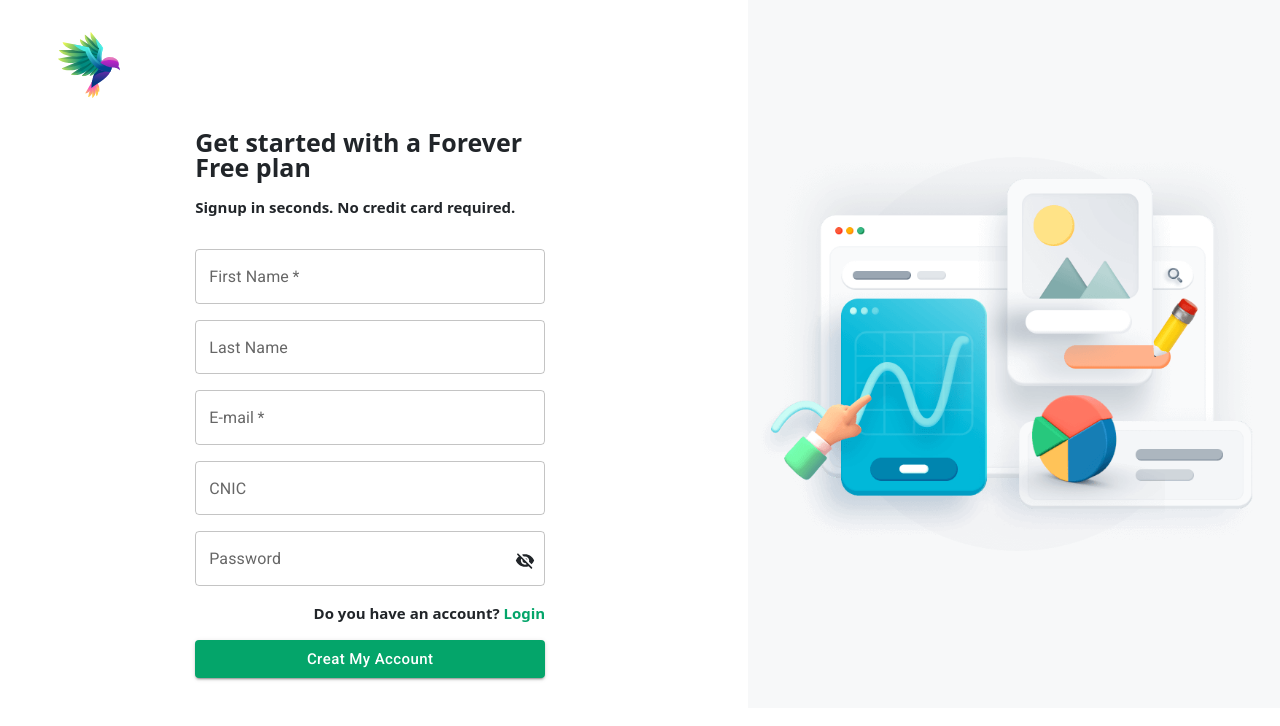
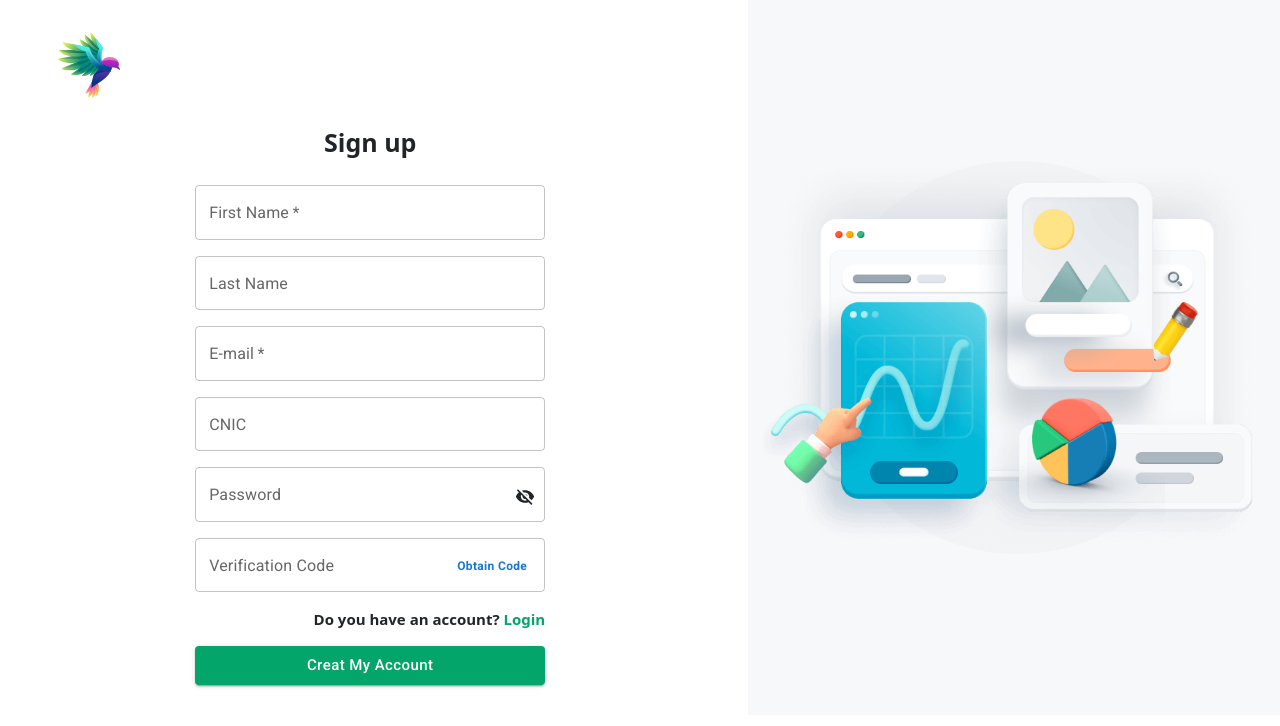
Before and after one commit to AdnanArch/Admission-portal-frontend, a React (Vite) app: page /signup in a window 1280 px wide. Shown: the top 726 px of the page. Built offline with nearby package versions, Linux system fonts and the light colour scheme.

Commit message:
login and registration done

```diff
--- a/src/index.css
+++ b/src/index.css
@@ -113,3 +113,11 @@ li a {
   right: 1rem;
   top: 2rem;
 }
+.e-mail-verification-code {
+  position: relative;
+}
+.e-mail-verification-get-code {
+  position: absolute;
+  right: 1rem;
+  top: 1.2rem;
+}
--- a/src/pages/Login.jsx
+++ b/src/pages/Login.jsx
@@ -1,11 +1,75 @@
-import React from "react";
+import React, { useState } from "react";
 import birdlogo from "../assets/bird-logo.svg";
 import loginimg from "../assets/loginimg.png";
-import { Button, Container, Stack, TextField } from "@mui/material";
+import { Container, Stack, TextField } from "@mui/material";
+import VisibilityOffRoundedIcon from "@mui/icons-material/VisibilityOffRounded";
+import VisibilityIcon from "@mui/icons-material/Visibility";
 import { useNavigate } from "react-router-dom";
+import { LoadingButton } from "@mui/lab";
+import axios from "axios";
 
 function Login() {
   const navigate = useNavigate();
+
+  // --------use-state for userInput--------
+  const [UserInput, setUserInput] = useState({
+    email: "",
+    password: "",
+  });
+
+  // ---------se-state for error handeling--------
+  const [Error, setError] = useState({ email: "" });
+
+  // -------function for UserInput-Handeling--------
+
+  const InputHandeling = (e) => {
+    const { name, value } = e.target;
+    setUserInput({ ...UserInput, [name]: value });
+    ErrorHandeling({ ...UserInput, [name]: value });
+  };
+
+  //-------------use-state for loading--------------
+  const [Loading, setLoading] = useState(false);
+
+  // -------Use-stste for revel-password-------
+  const [RevealPassword, setRevealPassword] = useState(false);
+
+  // ---------function for error handeling----------
+
+  const ErrorHandeling = (UserInput) => {
+    console.log(UserInput.email);
+    let ErrorMessage = {};
+    let EmailPattern = /^[^\s@]+@[^\s@]+\.[^\s@]+$/;
+    if (UserInput.email.length > 0 && !EmailPattern.test(UserInput.email)) {
+      ErrorMessage.email = " Please enter a valid E-mail addess";
+    }
+    setError(ErrorMessage);
+  };
+
+  // ---------Axios function for Api calling---------
+  const FetchData = async () => {
+    console.log("wahab");
+    setLoading(true);
+    try {
+      const ApiCall = {
+        url: "",
+        method: "POST",
+        dats: UserInput,
+      };
+      const ApiResponse = await axios(ApiCall);
+      if (ApiResponse.status === 200 || ApiResponse.status === 201) {
+        setLoading(false);
+        console.log("Api call successfull");
+      } else {
+        console.log("Api calling error");
+        setLoading(false);
+      }
+    } catch (error) {
+      console.log("Message:", error.response.data.message);
+    }
+    setLoading(false);
+  };
+
   return (
     <>
       <section className="login-section" style={{ overflow: "hidden" }}>
@@ -40,22 +104,56 @@ function Login() {
                 <div className="login-text-field">
                   <Stack spacing={3}>
                     <TextField
+                      onChange={InputHandeling}
+                      name="email"
                       label="E-mail"
                       placeholder="Enter e-mail"
                       fullWidth
                       color="success"
                       InputProps={{ style: { fontSize: "1.5rem" } }}
                       InputLabelProps={{ style: { fontSize: "1.6rem" } }}
+                      error={Error?.email}
+                      helperText={Error?.email}
+                      sx={{
+                        "& .MuiFormHelperText-root": {
+                          fontSize: "1rem",
+                          fontWeight: "600",
+                          marginLeft: "0",
+                        },
+                      }}
                     />
 
+                    <div className="sign-up-password">
                       <TextField
+                        onChange={InputHandeling}
                         label="Password"
-                      placeholder="Enter your password"
+                        placeholder="Enter Your Password"
+                        type={RevealPassword ? "text" : "password"}
+                        name="password"
                         fullWidth
                         color="success"
                         InputProps={{ style: { fontSize: "1.5rem" } }}
                         InputLabelProps={{ style: { fontSize: "1.6rem" } }}
                       />
+                      <div className="password-reveal-icon">
+                        {RevealPassword === true && (
+                          <VisibilityIcon
+                            sx={{ fontSize: "2rem", cursor: "pointer" }}
+                            onClick={() => {
+                              setRevealPassword(false);
+                            }}
+                          />
+                        )}
+                        {RevealPassword === false && (
+                          <VisibilityOffRoundedIcon
+                            onClick={() => {
+                              setRevealPassword(true);
+                            }}
+                            sx={{ fontSize: "2rem", cursor: "pointer" }}
+                          />
+                        )}
+                      </div>
+                    </div>
                   </Stack>
                 </div>
                 <div className="forget-password mt-4 mb-4">
@@ -64,10 +162,11 @@ function Login() {
                   </p>
                 </div>
                 <div className="sign-in-button">
-                  <Button
+                  <LoadingButton
                     onClick={() => {
-                      navigate("/dashboard");
+                      FetchData();
                     }}
+                    loading={Loading}
                     variant="contained"
                     fullWidth
                     color="success"
@@ -79,7 +178,7 @@ function Login() {
                     }}
                   >
                     Sign In
-                  </Button>
+                  </LoadingButton>
                 </div>
               </div>
             </Container>
--- a/src/pages/Signup.jsx
+++ b/src/pages/Signup.jsx
@@ -1,7 +1,7 @@
-import React, { useState } from "react";
+import React, { useEffect, useState } from "react";
 import birdlogo from "../assets/bird-logo.svg";
 import loginimg from "../assets/loginimg.png";
-import { Container, Stack, TextField } from "@mui/material";
+import { Button, Container, Stack, TextField } from "@mui/material";
 import { useNavigate } from "react-router-dom";
 import { LoadingButton } from "@mui/lab";
 import VisibilityOffRoundedIcon from "@mui/icons-material/VisibilityOffRounded";
@@ -19,23 +19,25 @@ function Signup() {
     cnic: "",
     password: "",
   });
-  // console.log(userinput);
 
   // -------use-state for handle-loading-------
   const [loading, setLoading] = useState(false);
 
   // -------Use-stste for error-handling-------
-  const [error, setError] = useState();
-  //   {
-  //   firstName: "",
-  //   lastName: "",
-  //   email: "",
-  //   cnic: "",
-  //   password: "",
-  // }
+  const [error, setError] = useState({
+    firstName: "",
+    lastName: "",
+    email: "",
+    cnic: "",
+    password: "",
+  });
 
   // -------Use-stste for revel-password-------
   const [RevealPassword, setRevealPassword] = useState(false);
+
+  // ---------Use-state for 60s-countdown---------
+  const [seconds, setSeconds] = useState(60);
+  const [timerRunning, setTimerRunning] = useState(false);
 
   // -------function for input handeling-------
   const inputHandling = (e) => {
@@ -73,19 +75,57 @@ function Signup() {
     let namePattern = /^[a-zA-Z]+$/;
     let EmailPattern = /^[^\s@]+@[^\s@]+\.[^\s@]+$/;
     let CnicPattern = /^\d{5}-\d{7}-\d$/;
-    if (!namePattern.test(userinput.firstName)) {
+    // let CnicNumericPattern = /^[0-9\-]+$/;
+    if (
+      userinput.firstName.length > 0 &&
+      !namePattern.test(userinput.firstName)
+    ) {
       errorValue.firstName = "Please enter a character";
-    } else if (!namePattern.test(userinput.lastName)) {
+    } else if (
+      userinput.lastName.length > 0 &&
+      !namePattern.test(userinput.lastName)
+    ) {
       errorValue.lastName = "Please enter a character value";
-    } else if (!EmailPattern.test(userinput.email)) {
-      errorValue.email = "Please enter a valid email";
-    } else if (!CnicPattern.test(userinput.cnic)) {
-      errorValue.cnic = "Please enter a valid CNIC";
-    } else if (userinput.password.length < 8) {
+    } else if (
+      userinput.email.length > 0 &&
+      !EmailPattern.test(userinput.email)
+    ) {
+      errorValue.email = "Please enter a valid email addess";
+    } else if (userinput.cnic.length > 0 && !CnicPattern.test(userinput.cnic)) {
+      errorValue.cnic = "Please enter a valid CNIC number";
+    } else if (userinput.password.length > 0 && userinput.password.length < 8) {
       errorValue.password =
         "Your password must be greater than eight characters";
     }
     setError(errorValue);
+  };
+
+  // ---------Function for 60s-countdoen---------
+  useEffect(() => {
+    let intervalId;
+    if (timerRunning) {
+      intervalId = setInterval(() => {
+        setSeconds((prevSeconds) => {
+          if (prevSeconds === 0) {
+            clearInterval(intervalId); // Stop the interval when countdown reaches zero
+            setTimerRunning(false); // Stop the timer
+            return 60;
+          }
+          return prevSeconds - 1;
+        });
+      }, 1000);
+    }
+
+    return () => clearInterval(intervalId);
+  }, [timerRunning]);
+
+  const startTimer = () => {
+    setSeconds(60);
+    setTimerRunning(true);
+  };
+
+  const formatTime = (time) => {
+    return time < 10 ? `0${time}` : time;
   };
 
   return (
@@ -104,8 +144,7 @@ function Signup() {
               </div>
               <div className="login-content mx-auto" style={{ width: "35rem" }}>
                 <div className="login-head mb-5">
-                  <h5 className="mb-4">Get started with a Forever Free plan</h5>
-                  <p>Signup in seconds. No credit card required.</p>
+                  <h5 className="mb-4 text-center">Sign up</h5>
                 </div>
                 <div className="login-text-field">
                   <Stack spacing={2}>
@@ -120,7 +159,7 @@ function Signup() {
                       color="success"
                       InputProps={{ style: { fontSize: "1.5rem" } }}
                       InputLabelProps={{ style: { fontSize: "1.6rem" } }}
-                      error={error?.firstName}
+                      error={error.firstName}
                       helperText={error?.firstName}
                       sx={{
                         "& .MuiFormHelperText-root": {
@@ -134,14 +173,14 @@ function Signup() {
                     <TextField
                       onChange={inputHandling}
                       label="Last Name"
-                      placeholder="Enter your Last Nmae"
+                      placeholder="Enter Last Name"
                       type="text"
                       name="lastName"
                       fullWidth
                       color="success"
                       InputProps={{ style: { fontSize: "1.5rem" } }}
                       InputLabelProps={{ style: { fontSize: "1.6rem" } }}
-                      error={error?.lastName}
+                      error={error.lastName}
                       helperText={error?.lastName}
                       sx={{
                         "& .MuiFormHelperText-root": {
@@ -155,7 +194,7 @@ function Signup() {
                     <TextField
                       onChange={inputHandling}
                       label="E-mail"
-                      placeholder="Enter e-mail"
+                      placeholder="Enter E-mail"
                       type="email"
                       name="email"
                       required
@@ -199,7 +238,7 @@ function Signup() {
                       <TextField
                         onChange={inputHandling}
                         label="Password"
-                        placeholder="Enter your password"
+                        placeholder="Enter Your Password"
                         type={RevealPassword ? "text" : "password"}
                         name="password"
                         fullWidth
@@ -232,6 +271,55 @@ function Signup() {
                             }}
                             sx={{ fontSize: "2rem", cursor: "pointer" }}
                           />
+                        )}
+                      </div>
+                    </div>
+                    <div className="e-mail-verification-code">
+                      <TextField
+                        label="Verification Code"
+                        placeholder="0 0 0 0 0 0"
+                        type="text"
+                        name="cnic"
+                        fullWidth
+                        color="success"
+                        InputProps={{ style: { fontSize: "1.5rem" } }}
+                        InputLabelProps={{ style: { fontSize: "1.6rem" } }}
+                        // error={error?.cnic}
+                        // helperText={error?.cnic}
+                        // sx={{
+                        //   "& .MuiFormHelperText-root": {
+                        //     fontSize: "1rem",
+                        //     fontWeight: "600",
+                        //     marginLeft: "0",
+                        //   },
+                        // }}
+                      />
+                      <div className="e-mail-verification-get-code">
+                        {timerRunning === false && (
+                          <Button
+                            onClick={startTimer}
+                            sx={{
+                              textTransform: "none",
+                              fontSize: "1.2rem",
+                              fontWeight: "600",
+                            }}
+                          >
+                            Obtain Code
+                          </Button>
+                        )}
+
+                        {timerRunning === true && (
+                          <Button
+                            sx={{
+                              textTransform: "none",
+                              fontSize: "1.2rem",
+                              fontWeight: "600",
+                            }}
+                          >
+                            {" "}
+                            {formatTime(Math.floor(seconds / 60))}:
+                            {formatTime(seconds % 60)}
+                          </Button>
                         )}
                       </div>
                     </div>
```
Lines whose indentation alone changed are shown as unchanged.
